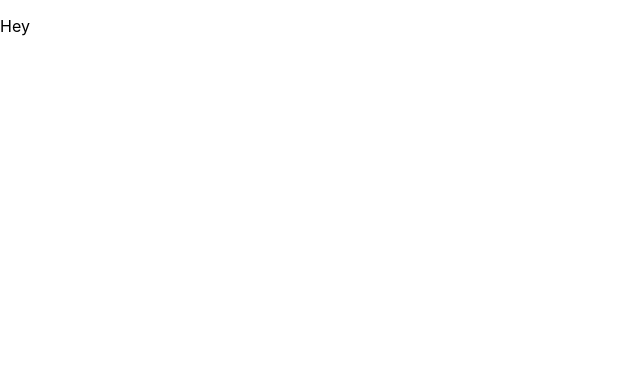
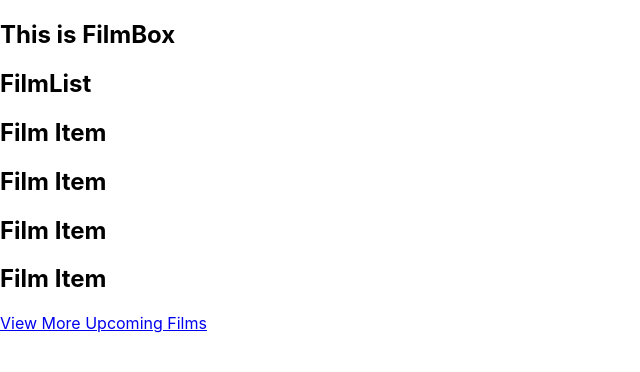
Before and after one commit to GSoutter/react_film_list, a React (Create React App) app: page / in a window 1280 px wide. Shown: the top 372 px of the page, without its empty margins (0-640 px from the left). Built offline with nearby package versions, Linux system fonts and the light colour scheme.

Commit message:
adds basic linking between components

```diff
--- a/src/App.js
+++ b/src/App.js
@@ -1,9 +1,10 @@
 import React from 'react';
 import './App.css';
+import FilmBox from './containers/FilmBox.js'
 
 function App() {
   return (
-    <p>Hey</p>
+    <FilmBox></FilmBox>
   );
 }
 
--- a/src/components/FilmItem.js
+++ b/src/components/FilmItem.js
@@ -0,0 +1,15 @@
+import React, {Component} from 'react';
+
+class FilmItem extends Component {
+
+
+  render(){
+    return (
+      <div>
+        <h2>Film Item</h2>
+      </div>
+    )
+  }
+}
+
+export default FilmItem;
--- a/src/components/FilmList.js
+++ b/src/components/FilmList.js
@@ -0,0 +1,22 @@
+import React, {Component} from 'react';
+import FilmItem from './FilmItem.js'
+
+class FilmList extends Component {
+
+
+  render(){
+    return (
+      <div>
+        <h2>FilmList</h2>
+        <FilmItem/>
+        <FilmItem/>
+        <FilmItem/>
+        <FilmItem/>
+
+        <footer> <a href="https://www.imdb.com/calendar/?region=gb">View More Upcoming Films</a></footer>
+      </div>
+    )
+  }
+}
+
+export default FilmList;
--- a/src/containers/FilmBox.js
+++ b/src/containers/FilmBox.js
@@ -0,0 +1,18 @@
+import React, {Component} from 'react';
+import FilmList from '../components/FilmList.js';
+
+class FilmBox extends Component {
+
+
+  render(){
+    return (
+      <div>
+        <h2>This is FilmBox</h2>
+        <FilmList/>
+      </div>
+    )
+  }
+}
+
+
+export default FilmBox
```
